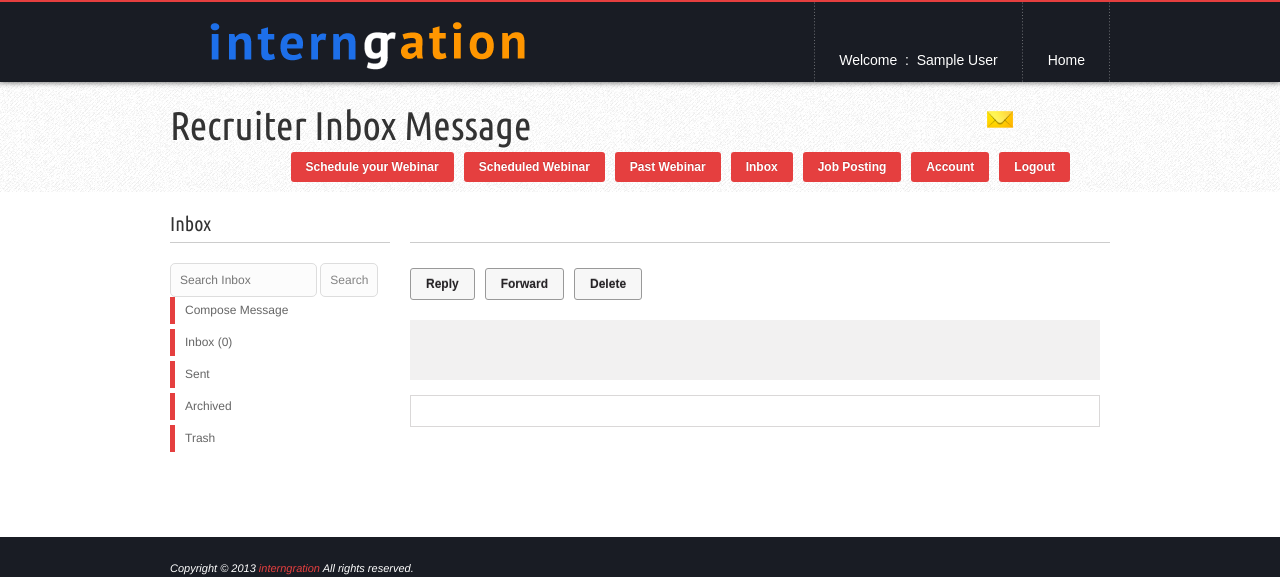
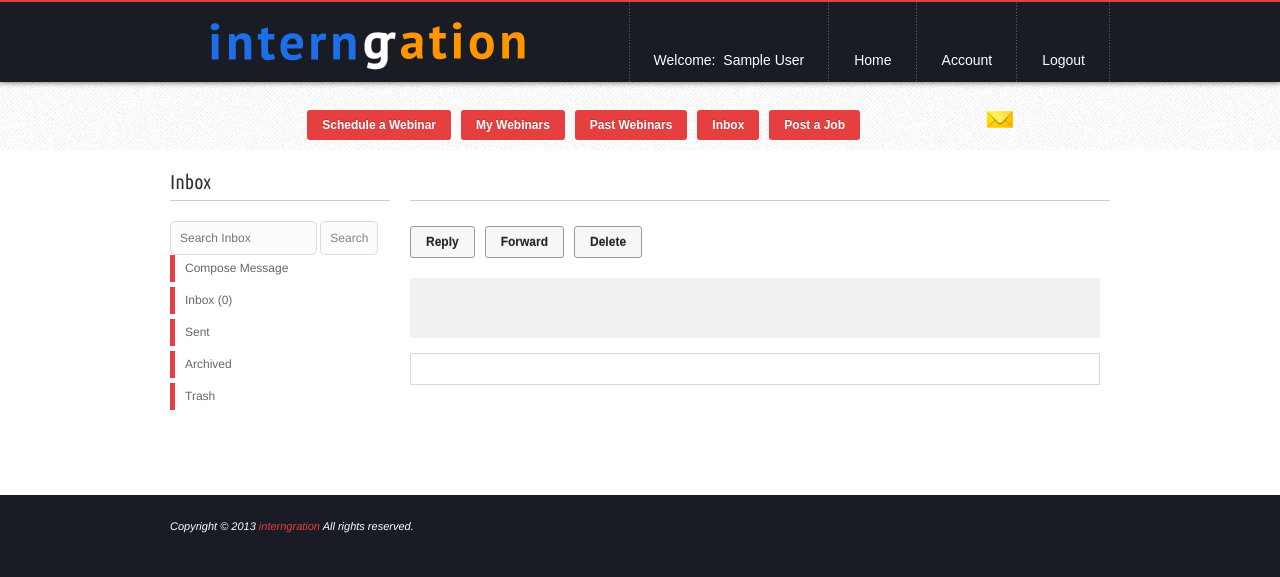
Before and after one commit to gmanirud/Interngration, a PHP site: page /RecruiterInboxView.php?eid=1 in a window 1280 px wide. Shown: the top 577 px of the page. Run offline with PHP 8.4, Linux system fonts and the light colour scheme; the visitor is signed in with stand-in values (Sample User, id 1); data that the repository does not hold is empty; some libraries are stand-ins or nearby versions; some web fonts are replaced.

Commit message:
More updates for recruiter inbox pages

```diff
--- a/RecruiterInboxView.php
+++ b/RecruiterInboxView.php
@@ -16,7 +16,7 @@ header("location:recruiter-login.php");
 <html lang="en" class="no_js">
 <head>
 <meta http-equiv="Content-Type" content="text/html; charset=utf-8" />
-<title>Recruiter Inbox View</title>
+<title>Recruiter Inbox - Interngration</title>
 <!-- Favicon -->
 <link rel="shortcut icon" href="favicon.ico" />
 
@@ -48,13 +48,18 @@ header("location:recruiter-login.php");
         <div id="logo"><a href="index.php"><img src="images/logo.png" alt="interngration" width="400" height="80" /></a></div>
          <!-- header nav menu -->
         <div id="menu" class="menu">
-               <ul>
-                <li><a href="">Welcome&nbsp; :&nbsp; <?php print $username; ?></a></li>
-               <li><a href="recruiter-home-page.php">Home</a></li></ul>
+            <ul>
+               <li><a href="">Welcome:&nbsp; <?php print $username; ?></a></li>
+               <li><a href="recruiter-home-page.php">Home</a></li>
+               <li><a href="recruiterAccount.php">Account</a></li>
+               <li><a href="logout.php">Logout</a></span></li>
+            </ul>
                 <br style="clear: left" />
         </div>
         <!-- end header nav menu-->
- </div> </div> </div>
+    </div>
+    </div>
+    </div>
     <!-- end header -->
     <div id="body-background"><!-- this is the main background color of the page -->
     <div id="header-buffer"></div><!-- hack for header overlap **DONT'TOUCH** -->
@@ -63,14 +68,12 @@ header("location:recruiter-login.php");
        <div id="pageheader-background"><!-- area with alternate background -->
             <div class="pageheader-title">
              <span class="mailno"><?php include "RecruiterUnreadMail.php"; ?></span>
-                <h1>Recruiter Inbox Message</h1><span style="margin:0px 30px 10px 0px; float:right;">
-               <a href="https://login.citrixonline.com/login?service=https%3A%2F%2Fglobal.gotomeeting.com%2Fmeeting%2Fj_spring_cas_security_check" target="_blank" class="button red">Schedule your Webinar</a>
-                <a href="RecruiterUpcomingWebinar.php" class="button red">Scheduled Webinar</a>
-                <a href="RecruiterWatchedWebinar.php" class="button red">Past Webinar</a>
+                <span style="margin:0px 30px 10px 0px; float:right;">
+                <a href="https://login.citrixonline.com/login?service=https%3A%2F%2Fglobal.gotomeeting.com%2Fmeeting%2Fj_spring_cas_security_check" target="_blank" class="button red">Schedule a Webinar</a>
+                <a href="RecruiterUpcomingWebinar.php" class="button red">My Webinars</a>
+                <a href="RecruiterWatchedWebinar.php" class="button red">Past Webinars</a>
                 <a href="recruiterInbox.php" class="button red">Inbox</a>
-                <a href="jobPosting.php" class="button red">Job Posting</a>
-                <a href="recruiterAccount.php" class="button red">Account</a>
-                <a href="logout.php" class="button red">Logout</a></span>
+                <a href="jobPosting.php" class="button red">Post a Job</a>
             </div>
         </div>
 
--- a/recruiterForwardMessage.php
+++ b/recruiterForwardMessage.php
@@ -77,7 +77,7 @@ if(document.getElementById("to_mail").value=="")
         <div id="logo"><a href="recruiter-home-page.php"><img src="images/logo.png" alt="interngration" width="400" height="80" /></a></div>
          <!-- header nav menu -->
         <div id="menu" class="menu">
-                        <ul>
+            <ul>
                <li><a href="">Welcome:&nbsp; <?php print $username; ?></a></li>
                <li><a href="recruiter-home-page.php">Home</a></li>
                <li><a href="recruiterAccount.php">Account</a></li>
```
